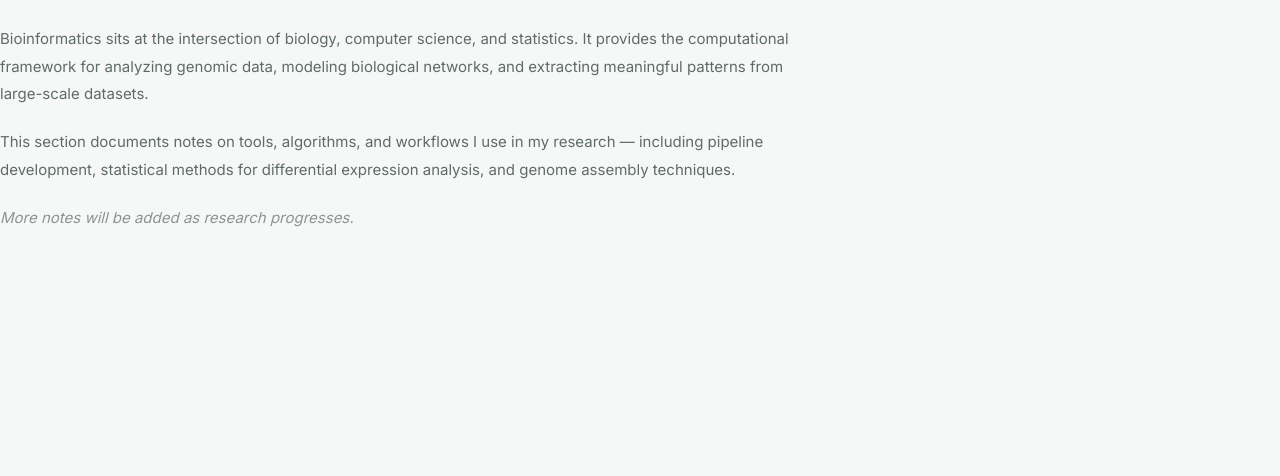
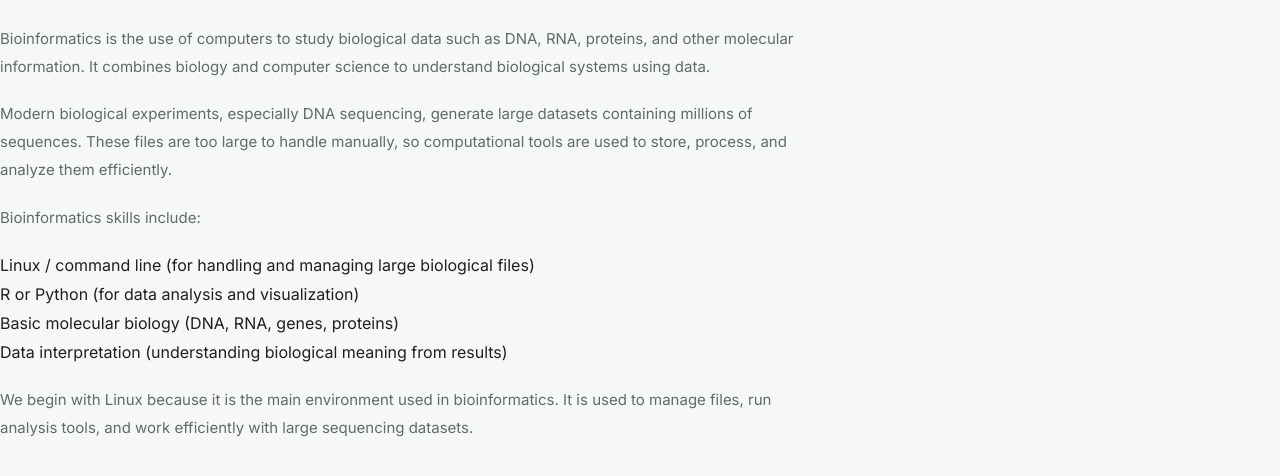
Before and after one commit to Gokuldhanapati/Gokuldhanapati.github.io, a plain HTML site: page bioinformatics.html in a window 1280 px wide. Shown: the part 214-690 px from the top of the page. Drawn offline with Linux system fonts and the light colour scheme.

Commit message:
Update bioinformatics.html

```diff
--- a/bioinformatics.html
+++ b/bioinformatics.html
@@ -41,20 +41,31 @@
   <h1 class="page-title">Bioinformatics</h1>
 
   <div class="blog-article">
+
     <p>
-            Bioinformatics sits at the intersection of biology, computer science,
-            and statistics. It provides the computational framework for analyzing
-            genomic data, modeling biological networks, and extracting meaningful
-            patterns from large-scale datasets.
+      Bioinformatics is the use of computers to study biological data such as DNA, RNA, proteins, and other molecular information. It combines biology and computer science to understand biological systems using data.
     </p>
 
     <p>
-            This section documents notes on tools, algorithms, and workflows I use
-            in my research — including pipeline development, statistical methods for
-            differential expression analysis, and genome assembly techniques.
+      Modern biological experiments, especially DNA sequencing, generate large datasets containing millions of sequences. These files are too large to handle manually, so computational tools are used to store, process, and analyze them efficiently.
     </p>
 
-          <p class="blog-note">More notes will be added as research progresses.</p>
+
+    <p>
+      Bioinformatics skills include:
+    </p>
+
+    <ul>
+      <li>Linux / command line (for handling and managing large biological files)</li>
+      <li>R or Python (for data analysis and visualization)</li>
+      <li>Basic molecular biology (DNA, RNA, genes, proteins)</li>
+      <li>Data interpretation (understanding biological meaning from results)</li>
+    </ul>
+
+    <p>
+      We begin with Linux because it is the main environment used in bioinformatics. It is used to manage files, run analysis tools, and work efficiently with large sequencing datasets.
+    </p>
+
   </div>
 
 </article>
```
Lines whose indentation alone changed are shown as unchanged.
